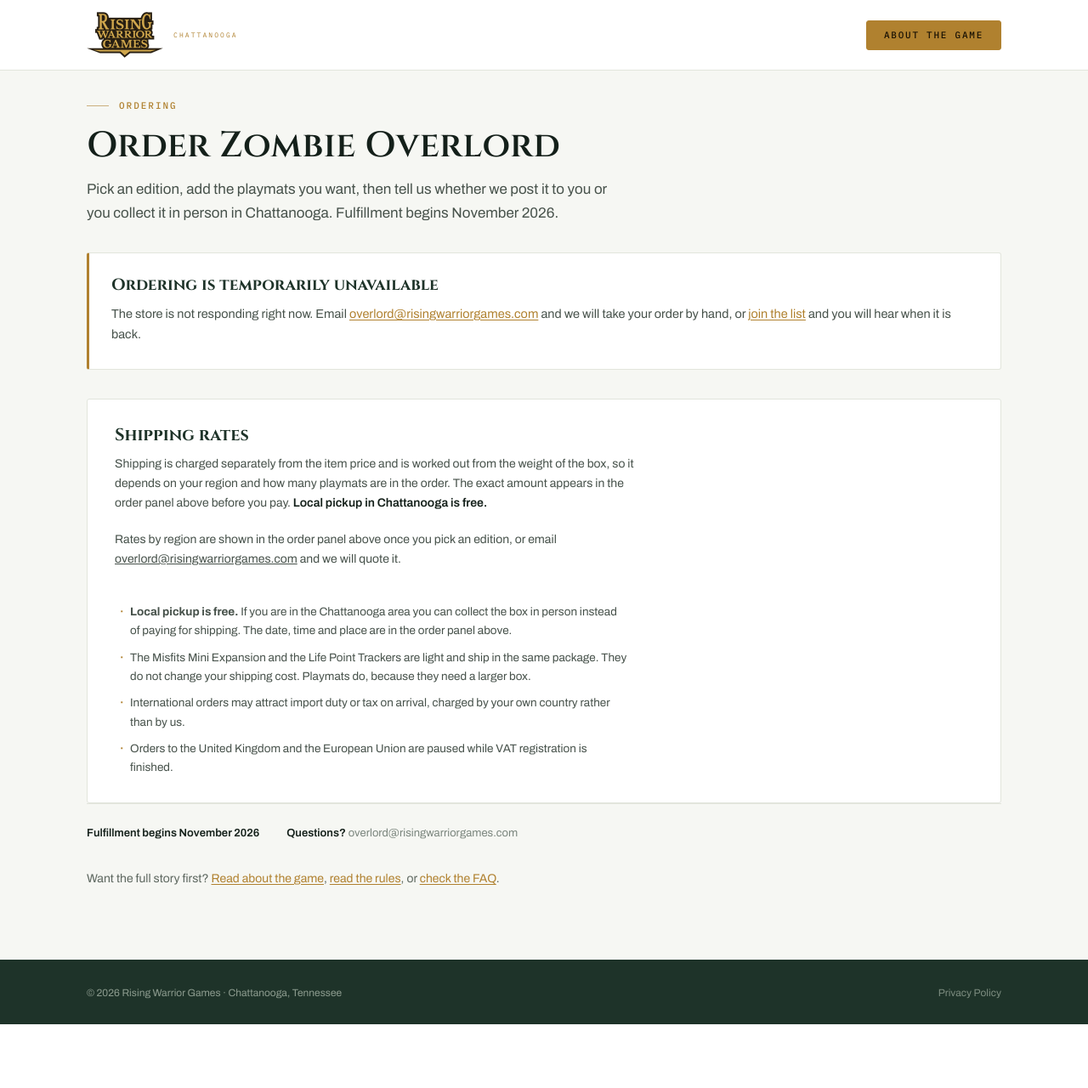
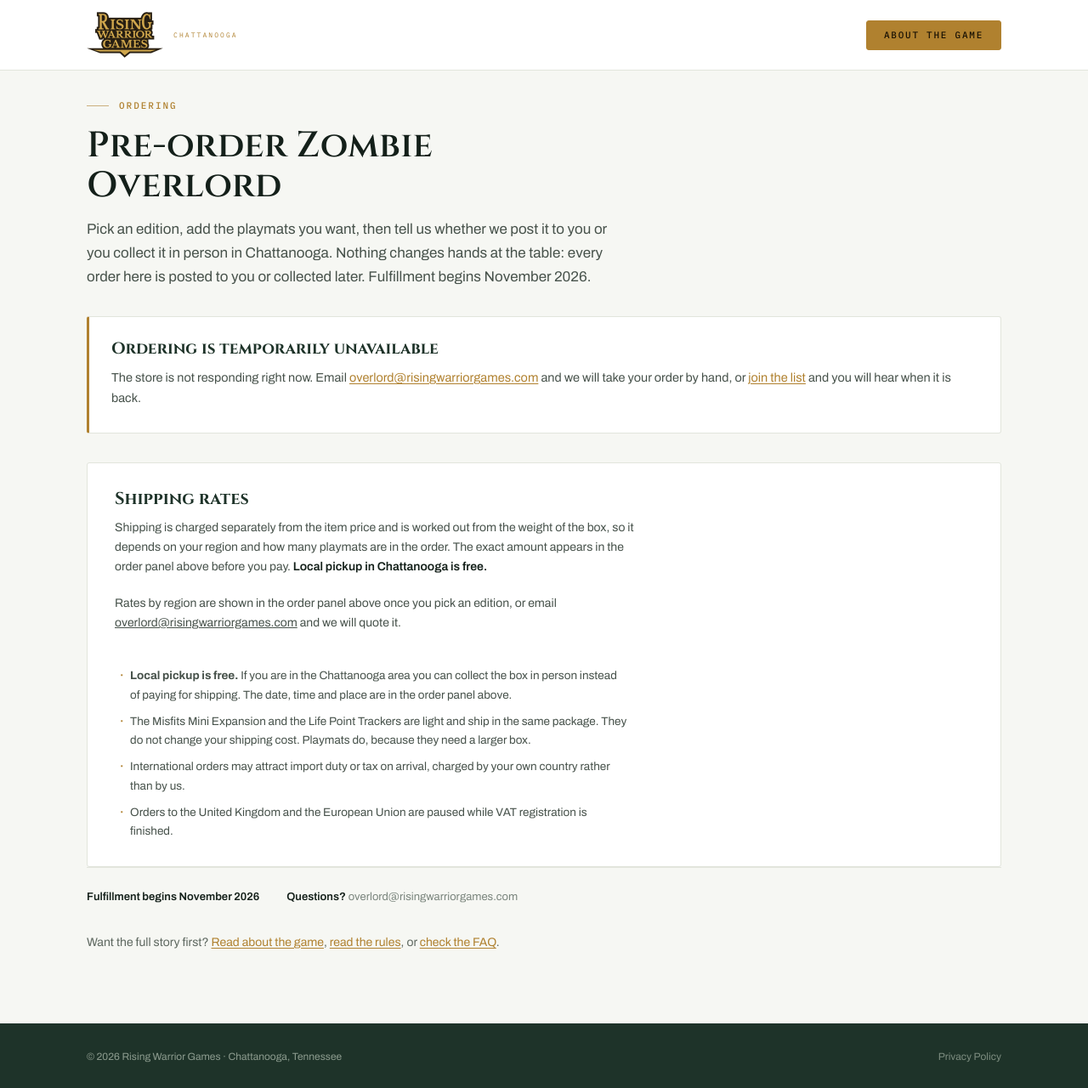
Before and after one commit to RWGOverlord/risingwarriorgames.com, a Jekyll site: the page con/index.html, which Jekyll copies as it is, in a window 1280 px wide and 1280 px high. Shown: the whole window at 85% size. Built offline with Jekyll 4.4.1, drawn with Linux system fonts in a browser that asks for light colours.

Commit message:
Say pre-order on the con page, and say nothing changes hands
The con table is a promo table, not a vendor booth. Erick cannot sell
physical product there and carries no stock, so his printed signs say
"pre-order". The page those signs feed said "Order Zombie Overlord",
which set an expectation the table cannot meet: someone who has just
been handed a QR code under a pre-order sign should not land on a
heading implying a box is waiting.

Title and h1 now say pre-order, and the lede states outright that
nothing changes hands at the table and every order is posted or
collected later. That also explains the pickup date, which falls a
week after the con and is correct rather than stale.

The header comment described a buyer with the box in their hands,
which was never true of this table. Corrected, so the next person
reading it does not plan around stock that is not there.

Measured at 400px with ?bundle=horde: no horizontal overflow, the
longer h1 wraps to two lines, the panel still builds and the scan
notice still announces the Horde Bundle. The panel now starts 415px
down rather than 359px, still a landing rather than a journey.

Co-Authored-By: Claude Opus 5 <noreply@anthropic.com>

```diff
--- a/con/index.html
+++ b/con/index.html
@@ -11,7 +11,7 @@
 </script>
 <meta charset="UTF-8">
 <meta name="viewport" content="width=device-width, initial-scale=1.0">
-<title>Order Zombie Overlord | Rising Warrior Games</title>
+<title>Pre-order Zombie Overlord | Rising Warrior Games</title>
 
 <!-- ============================================================
      THE CONVENTION ORDER PAGE
@@ -20,9 +20,16 @@
      here, and it links back to the site rather than carrying the nav.
 
      It exists because the game page is a thousand lines of landing page
-     with the order panel at the bottom. At a table, where the box is in
-     the buyer's hands and Erick has just demoed it, all of that is in the
-     way: the scan should land on the form, not travel to it.
+     with the order panel at the bottom. Someone who has just stood at the
+     table and talked to Erick has already been convinced; a scan should
+     land on the form rather than travel down a page selling them again.
+
+     This is a PROMO table, not a vendor booth: Erick cannot sell physical
+     product at the con and carries no stock there. His signs say
+     "pre-order", so this page does too, and says plainly that nothing
+     changes hands at the table. Every order is posted or collected later,
+     which is why the pickup date in the catalog is a week after the con
+     and is correct rather than a mistake.
 
      It is NOT a second price list. Every figure here comes from the same
      GET /api/catalog as the game page, so the two pages cannot disagree
@@ -65,8 +72,8 @@
     <div class="wrap">
       <div class="sec-head">
         <p class="eyebrow mono">Ordering</p>
-        <h1>Order Zombie Overlord</h1>
-        <p>Pick an edition, add the playmats you want, then tell us whether we post it to you or you collect it in person in Chattanooga. Fulfillment begins November 2026.</p>
+        <h1>Pre-order Zombie Overlord</h1>
+        <p>Pick an edition, add the playmats you want, then tell us whether we post it to you or you collect it in person in Chattanooga. Nothing changes hands at the table: every order here is posted to you or collected later. Fulfillment begins November 2026.</p>
       </div>
 
       <!-- ORDER PANEL: the same store.js and the same /api/catalog as the
```
